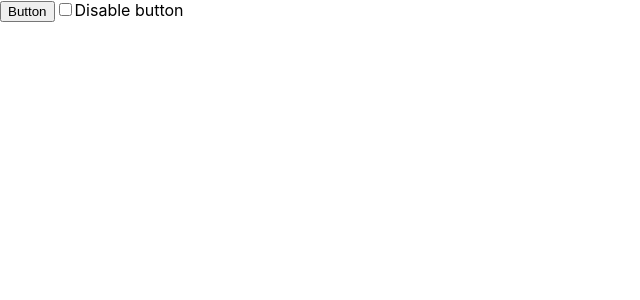
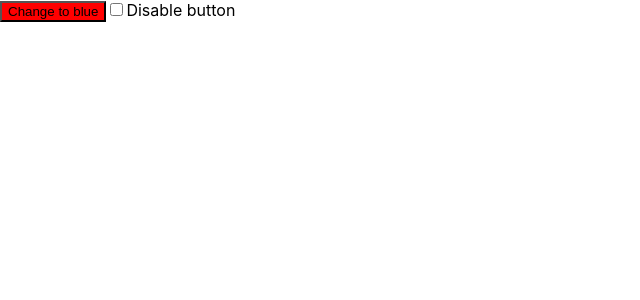
Before and after one commit to taesung1993/tdd-react, a React (Create React App) app: page / in a window 1280 px wide. Shown: the top 300 px of the page, without its empty margins (0-640 px from the left). Built offline with nearby package versions, Linux system fonts and the light colour scheme.

Commit message:
Test and code gray background for disalbed button

```diff
--- a/src/App.tsx
+++ b/src/App.tsx
@@ -1,12 +1,19 @@
 import React, {useState} from 'react';
 
 function App() {
+  const [buttonColor, setButtonColor] = useState('red');
   const [checked, setChecked] = useState(false);
+  const disabled = checked;
+  const newButtonColor = buttonColor === "red" ? "blue" : "red";
 
   return (
     <div className="App">
-      <button disabled={checked}>
-        Button
+      <button
+        disabled={disabled}
+        style={{ backgroundColor: disabled ? "gray" : buttonColor }}
+        onClick={() => setButtonColor(newButtonColor)}
+      >
+        Change to {disabled ? "grey" : newButtonColor}
       </button>
       <input
         type="checkbox"
@@ -14,9 +21,7 @@ function App() {
         defaultChecked={checked}
         onChange={(e) => setChecked(e.target.checked)}
       />
-      <label htmlFor="disable-button-checkbox">
-        Disable button
-      </label>
+      <label htmlFor="disable-button-checkbox">Disable button</label>
     </div>
   );
 }
```
Also changed, not shown: 1 other file (tests, documents, lock files or other folders).
